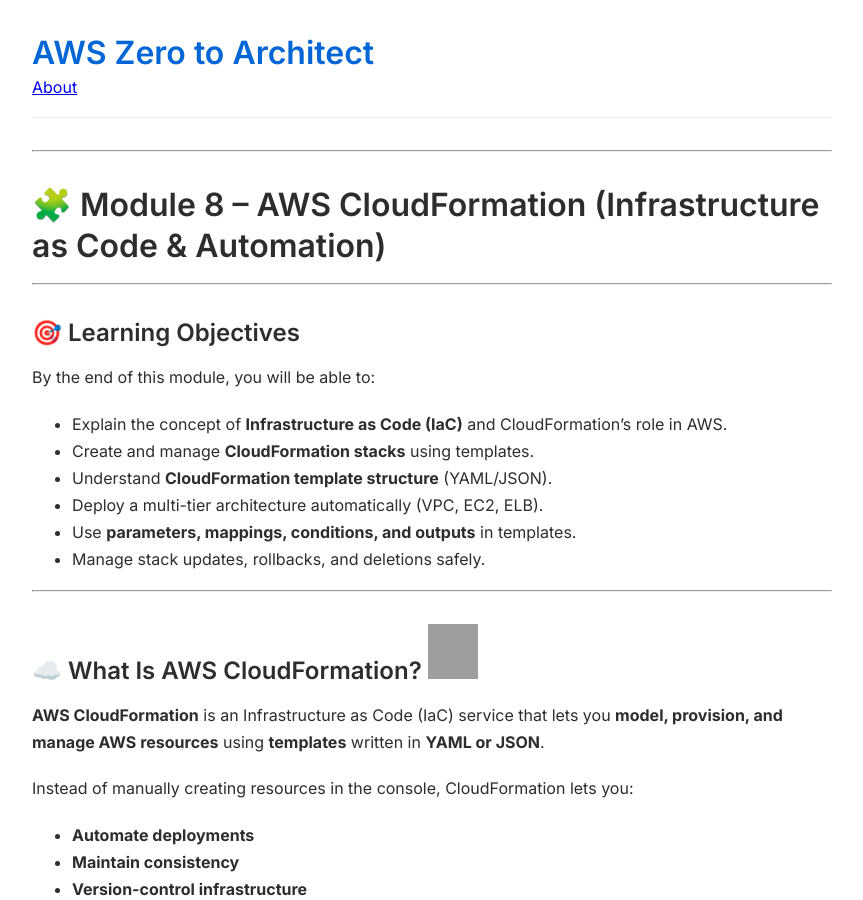
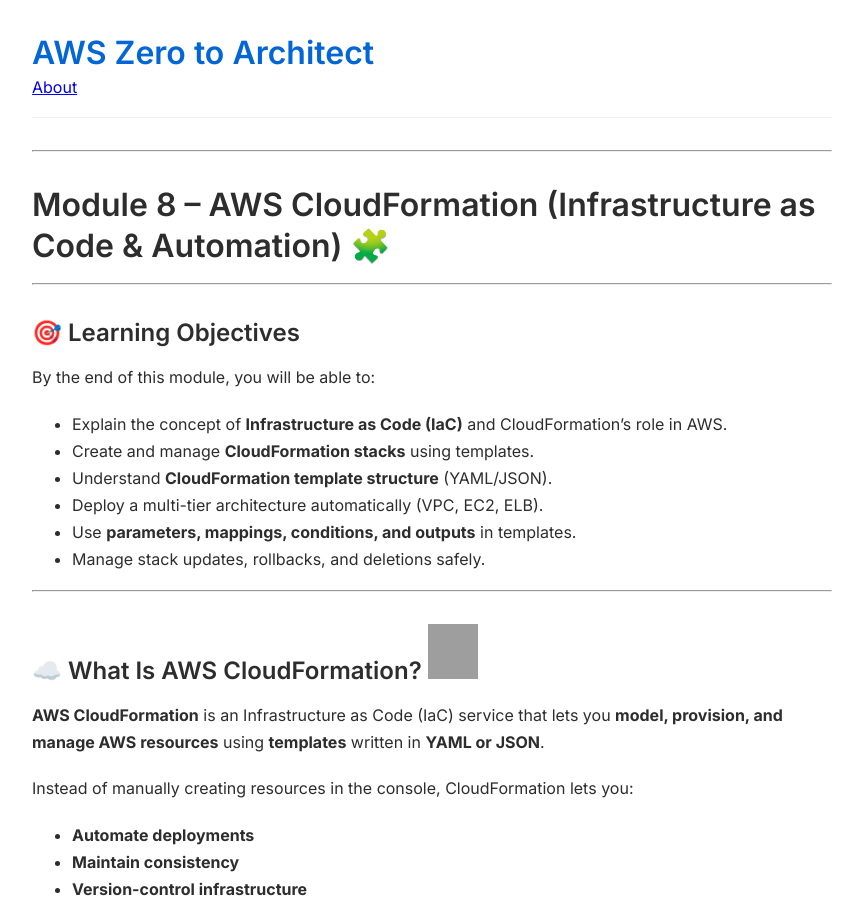
Before and after one commit to asiandevs/aws-zero-to-architect-blog, a Jekyll site: the page built from _posts/2025-11-05-module8-aws-cloudformation-infrastructure-as-code.md, in a window 1280 px wide and 900 px high. Shown: the whole window, without its empty margins (208-1071 px from the left). Built offline with Jekyll 4.4.1, drawn with Linux system fonts in a browser that asks for light colours; grey boxes are pictures that could not be loaded.

```diff
--- a/_posts/2025-11-05-module8-aws-cloudformation-infrastructure-as-code.md
+++ b/_posts/2025-11-05-module8-aws-cloudformation-infrastructure-as-code.md
@@ -9,7 +9,7 @@ description: "Infrastructure as Code using CloudFormation templates, parameters,
 
 ---
 
-# 🧩 Module 8 – AWS CloudFormation (Infrastructure as Code & Automation)
+#  Module 8 – AWS CloudFormation (Infrastructure as Code & Automation) 🧩
 
 ---
 
```
